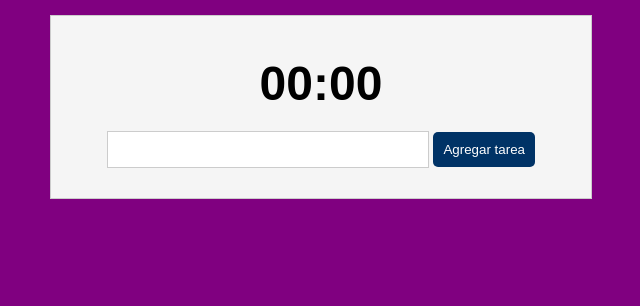
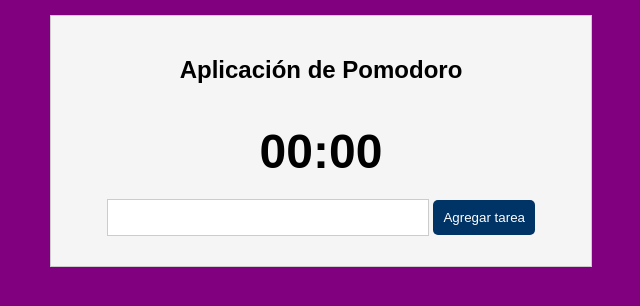
Before and after one commit to larryJoel/PRACTICA_JS_Pomodoro, a plain HTML site: page index.html in a window 1280 px wide. Shown: the whole page, without its empty margins (319-959 px from the left). Drawn offline with Linux system fonts and the light colour scheme.

Commit message:
Add Title in the aplication

```diff
--- a/index.html
+++ b/index.html
@@ -8,6 +8,7 @@
 </head>
 <body>
     <div id="app">
+        <h2>Aplicación de Pomodoro</h2>
         <div id="time">
             <div id="value"></div>
             <div id="taskname"></div>
--- a/main.css
+++ b/main.css
@@ -2,7 +2,9 @@ body{
     font-family:Arial, Helvetica, sans-serif;
     background-color: purple;
 }
-
+h2{
+    text-align: center;
+}
 #app{
     background-color: whitesmoke;
     width: 500px;
```
Also changed, not shown: image.png (added).
